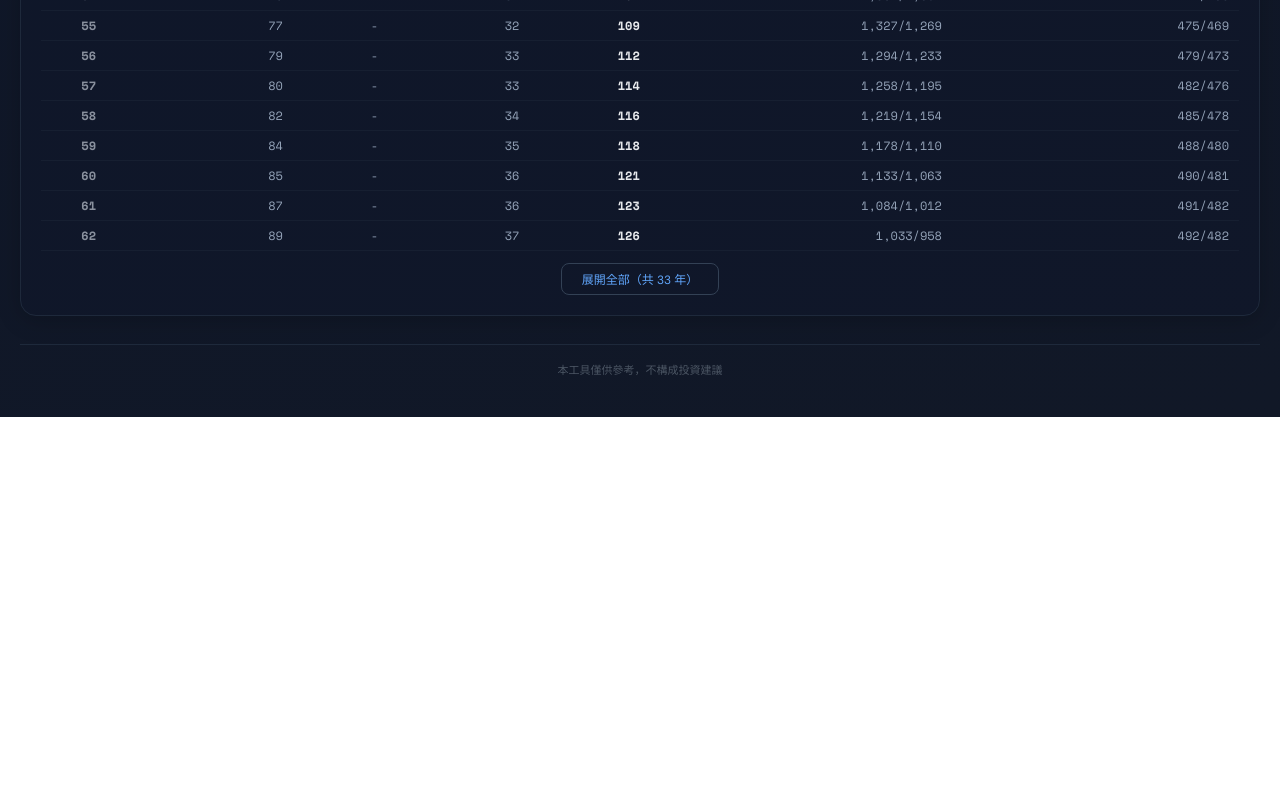
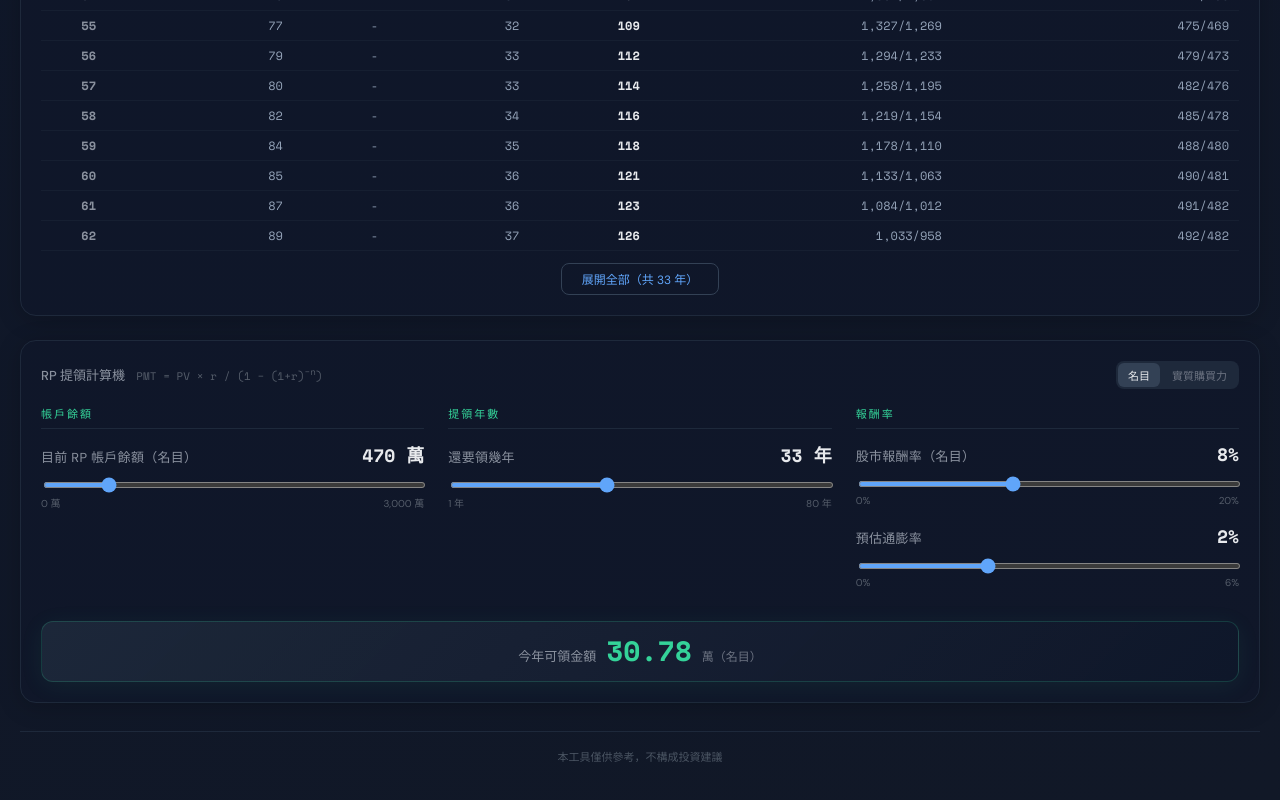
Before and after one commit to Roku-rgb/roku-rgb.github.io, a Vue app in the folder source/when-can-i-retire/: page / in a window 1280 px wide. Shown: the part 2102-2902 px from the top of the page. Before the commit the page ends 2519 px from the top, so only its background shows below. Built offline with nearby package versions, Linux system fonts and the light colour scheme.

Commit message:
add "RP 提領計算機"

```diff
--- /dev/null
+++ b/source/when-can-i-retire/src/components/PmtCalculator.vue
@@ -0,0 +1,216 @@
+<script setup lang="ts">
+import { ref, computed, watch } from "vue";
+import SliderInput from "./SliderInput.vue";
+import SliderGroup from "./SliderGroup.vue";
+import { fmtMoney } from "../utils/format";
+
+const pv = ref(470);
+const r = ref(8); // 名目報酬率
+const inflation = ref(2);
+const rReal = ref(6); // 實質報酬率（切換到實質模式時使用）
+const n = ref(33);
+
+const isNominal = ref(true);
+
+// 從名目+通膨算出實質
+function nominalToReal(nominal: number, inf: number) {
+  return ((1 + nominal / 100) / (1 + inf / 100) - 1) * 100;
+}
+// 從實質+通膨算出名目
+function realToNominal(real: number, inf: number) {
+  return ((1 + real / 100) * (1 + inf / 100) - 1) * 100;
+}
+
+watch(isNominal, (nominal) => {
+  if (nominal) {
+    r.value = Math.round(realToNominal(rReal.value, inflation.value) * 10) / 10;
+  } else {
+    rReal.value = Math.round(nominalToReal(r.value, inflation.value) * 10) / 10;
+  }
+});
+
+const rateForPmt = computed(() => {
+  if (isNominal.value) {
+    return nominalToReal(r.value, inflation.value) / 100;
+  }
+  return rReal.value / 100;
+});
+
+const pmt = computed(() => {
+  const rate = rateForPmt.value;
+  if (rate === 0) return pv.value / n.value;
+  const ordinary = (pv.value * rate) / (1 - Math.pow(1 + rate, -n.value));
+  return ordinary / (1 + rate); // 期初年金
+});
+</script>
+
+<template>
+  <div class="pmt-block">
+    <div class="block-header">
+      <div class="block-title">
+        RP 提領計算機
+        <span class="block-sub">PMT = PV × r / (1 − (1+r)<sup>−n</sup>)</span>
+      </div>
+      <div class="toggle-group">
+        <button
+          type="button"
+          class="toggle-btn"
+          :class="{ active: isNominal }"
+          @click="isNominal = true">
+          名目
+        </button>
+        <button
+          type="button"
+          class="toggle-btn"
+          :class="{ active: !isNominal }"
+          @click="isNominal = false">
+          實質購買力
+        </button>
+      </div>
+    </div>
+
+    <div class="grid-3">
+      <SliderGroup title="帳戶餘額" color="#34d399">
+        <SliderInput
+          v-model="pv"
+          label="目前 RP 帳戶餘額（名目）"
+          :min="0"
+          :max="3000"
+          :step="10"
+          unit=" 萬"
+          :format="fmtMoney" />
+      </SliderGroup>
+
+      <SliderGroup title="提領年數" color="#34d399">
+        <SliderInput
+          v-model="n"
+          label="還要領幾年"
+          :min="1"
+          :max="80"
+          :step="1"
+          unit=" 年" />
+      </SliderGroup>
+      <SliderGroup title="報酬率" color="#34d399">
+        <SliderInput
+          v-if="isNominal"
+          v-model="r"
+          label="股市報酬率（名目）"
+          :min="0"
+          :max="20"
+          :step="0.5"
+          unit="%" />
+        <SliderInput
+          v-else
+          v-model="rReal"
+          label="股市報酬率（實質）"
+          :min="0"
+          :max="16"
+          :step="0.5"
+          unit="%" />
+        <SliderInput
+          v-if="isNominal"
+          v-model="inflation"
+          label="預估通膨率"
+          :min="0"
+          :max="6"
+          :step="0.5"
+          unit="%" />
+      </SliderGroup>
+    </div>
+
+    <div class="result-row">
+      <span class="result-label">今年可領金額</span>
+      <span class="result-value">{{ pmt.toFixed(2) }}</span>
+      <span class="result-unit">萬（名目）</span>
+    </div>
+  </div>
+</template>
+
+<style scoped>
+.pmt-block {
+  background: rgba(15, 23, 42, 0.6);
+  border: 1px solid #1e293b;
+  border-radius: 16px;
+  padding: 20px;
+  margin-bottom: 24px;
+  box-shadow: 0 4px 24px rgba(0, 0, 0, 0.2);
+}
+.block-header {
+  display: flex;
+  align-items: center;
+  justify-content: space-between;
+  margin-bottom: 16px;
+}
+.block-title {
+  font-size: 13px;
+  color: #8a919e;
+  font-weight: 500;
+}
+.block-sub {
+  font-size: 11px;
+  color: #555d6a;
+  margin-left: 8px;
+  font-family: "Space Mono", monospace;
+}
+.grid-3 {
+  display: grid;
+  grid-template-columns: 1fr 1fr 1fr;
+  gap: 0 24px;
+  margin-bottom: 16px;
+}
+.result-row {
+  display: flex;
+  align-items: baseline;
+  justify-content: center;
+  gap: 10px;
+  padding: 14px 16px;
+  background: linear-gradient(
+    135deg,
+    rgba(30, 41, 59, 0.9),
+    rgba(15, 23, 42, 0.95)
+  );
+  border: 1px solid color-mix(in srgb, #34d399 20%, transparent);
+  border-radius: 12px;
+  box-shadow: 0 4px 24px color-mix(in srgb, #34d399 7%, transparent);
+}
+.result-label {
+  font-size: 13px;
+  color: #8a919e;
+}
+.result-value {
+  font-size: 28px;
+  font-weight: 800;
+  color: #34d399;
+  font-family: "Space Mono", monospace;
+  line-height: 1.1;
+}
+.result-unit {
+  font-size: 12px;
+  color: #6b7280;
+}
+.toggle-group {
+  display: flex;
+  background: #1e293b;
+  border-radius: 8px;
+  padding: 2px;
+  gap: 2px;
+}
+.toggle-btn {
+  padding: 4px 10px;
+  font-size: 11px;
+  border: none;
+  border-radius: 6px;
+  cursor: pointer;
+  color: #6b7280;
+  background: transparent;
+  transition: all 0.2s;
+  font-family: inherit;
+}
+.toggle-btn.active {
+  background: #334155;
+  color: #e8eaed;
+}
+.toggle-btn:hover:not(.active) {
+  color: #94a3b8;
+}
+</style>
--- a/source/when-can-i-retire/src/components/RetirementCalculator.vue
+++ b/source/when-can-i-retire/src/components/RetirementCalculator.vue
@@ -11,6 +11,7 @@ import InfoCards from "./InfoCards.vue";
 import RetirementChart from "./RetirementChart.vue";
 import WithdrawChart from "./WithdrawChart.vue";
 import WithdrawTable from "./WithdrawTable.vue";
+import PmtCalculator from "./PmtCalculator.vue";
 import SliderInput from "./SliderInput.vue";
 import SliderGroup from "./SliderGroup.vue";
 
@@ -190,6 +191,9 @@ watch(
       :current-age="inputs.currentAge.value"
       v-model:is-nominal="isNominal" />
 
+    <!-- PMT Calculator -->
+    <PmtCalculator />
+
     <!-- Footer -->
     <div class="footer">本工具僅供參考，不構成投資建議</div>
   </div>
```
